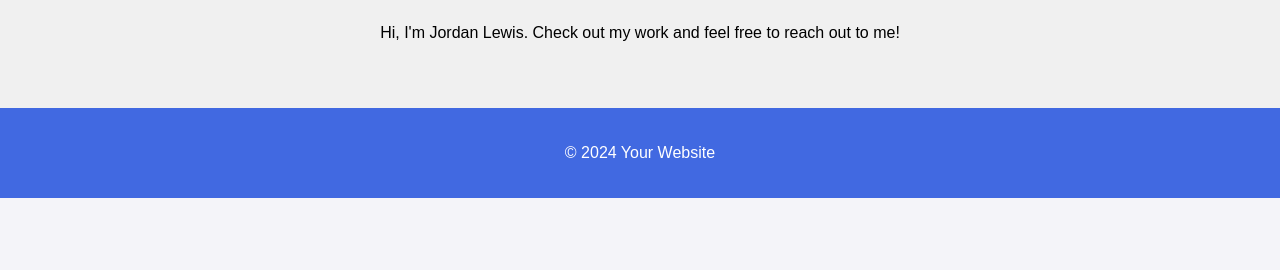
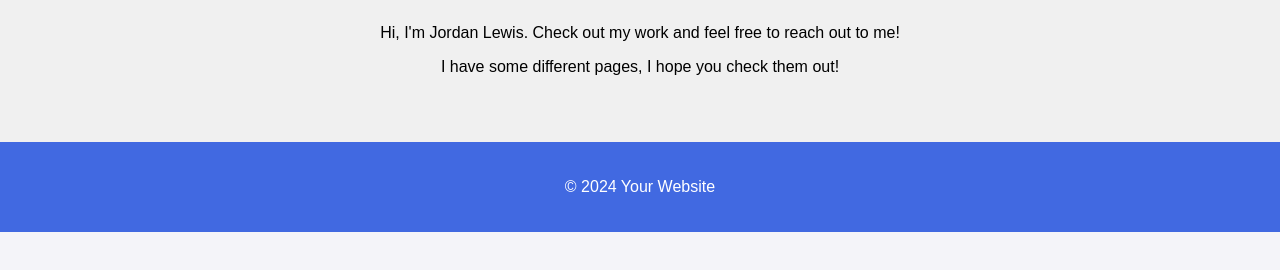
Before and after one commit to Jordan-Builds/JordanDevHub, a website: page index.html in a window 1280 px wide. Shown: the part 302-572 px from the top of the page. Drawn offline with Linux system fonts and the light colour scheme.

Commit message:
add text

```diff
--- a/index.html
+++ b/index.html
@@ -75,6 +75,7 @@
     <section class="intro">
         <h2>Welcome to My Portfolio</h2>
         <p>Hi, I'm Jordan Lewis. Check out my work and feel free to reach out to me!</p>
+        <p>I have some different pages, I hope you check them out!</p>
     </section>
     <footer>
         <p>&copy; 2024 Your Website</p>
```
